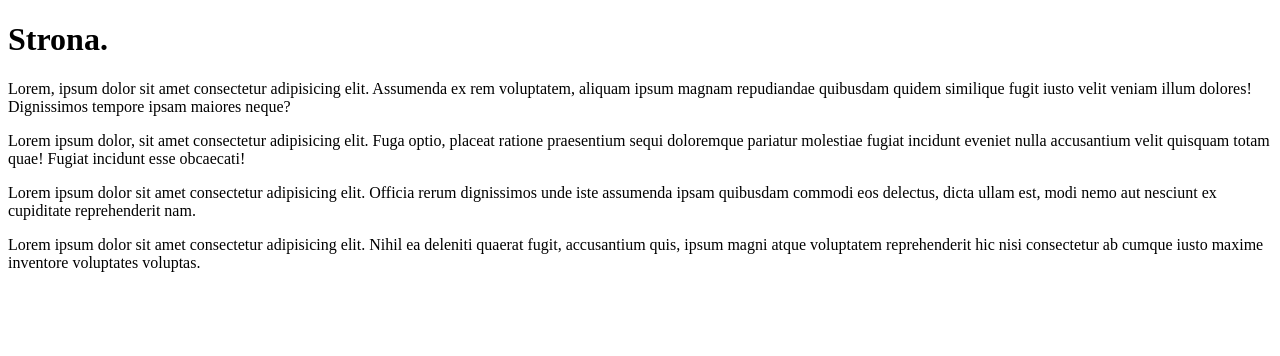
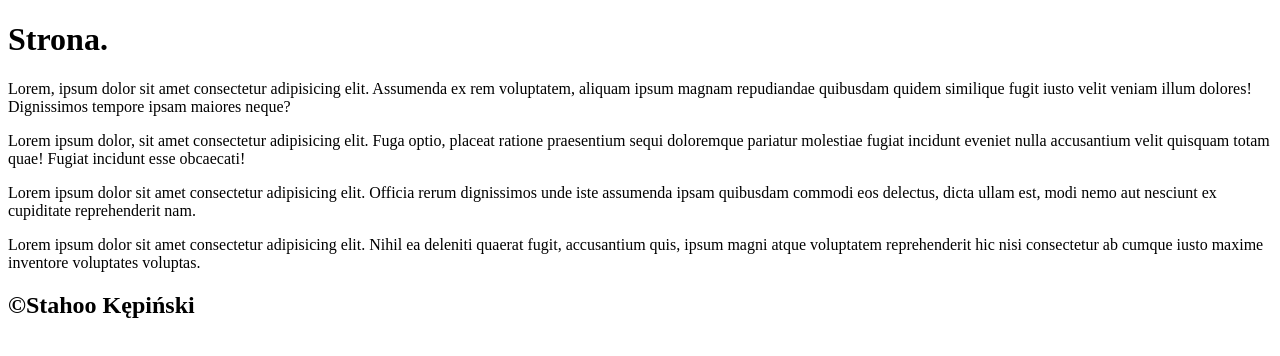
Before and after one commit to Kepinski-ei19/nowy_rok_2022-3, a plain HTML site: page index.html in a window 1280 px wide. Drawn offline with Linux system fonts and the light colour scheme.

Commit message:
add footer

```diff
--- a/index.html
+++ b/index.html
@@ -41,5 +41,6 @@
         voluptates voluptas.
       </p>
     </aside>
+    <footer><h2>&copyStahoo Kępiński</h2></footer>
   </body>
 </html>
```
